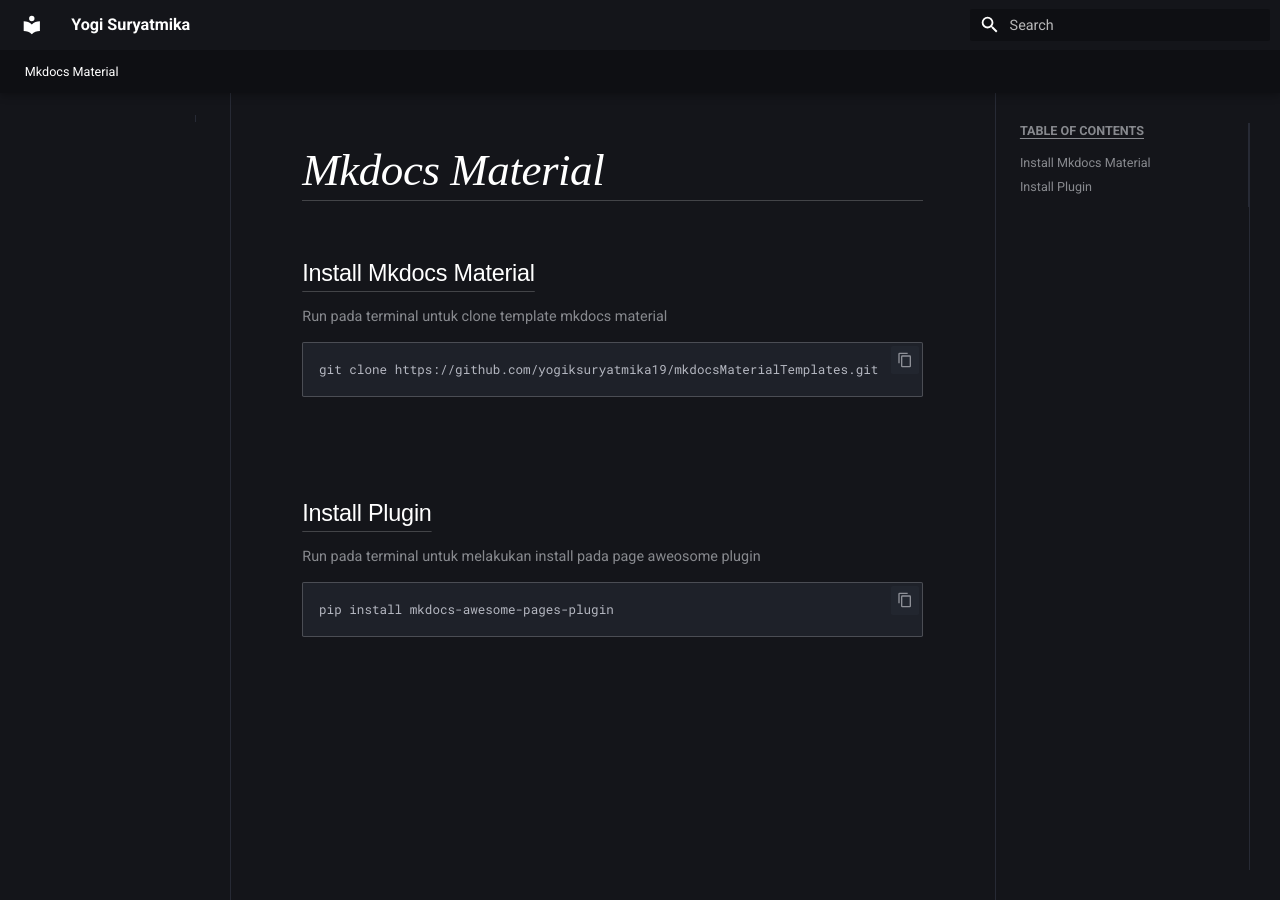
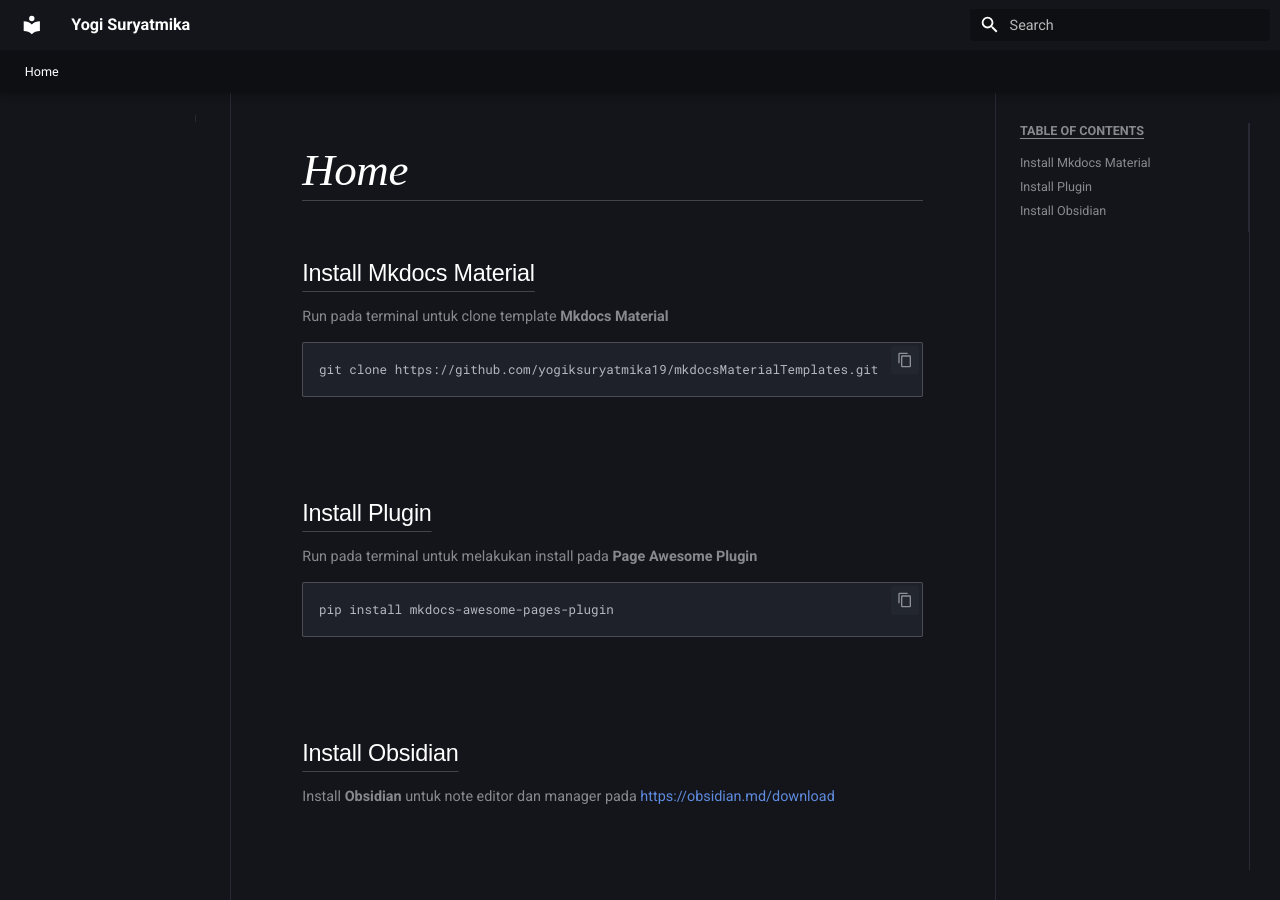
Before and after one commit to yogiksuryatmika19/mkdocsMaterialTemplates, an MkDocs documentation site: the page built from docs/index.md, in a window 1280 px wide and 900 px high. Built offline with MkDocs 1.6.1 and Material for MkDocs 9.7.7, drawn with Linux system fonts in a browser that asks for light colours.

Commit message:
last of the last fix

````diff
--- a/docs/index.md
+++ b/docs/index.md
@@ -1,8 +1,8 @@
-# Mkdocs Material
+# Home
 
 ## Install Mkdocs Material
 
-Run pada terminal untuk clone template mkdocs material
+Run pada terminal untuk clone template **Mkdocs Material**
 
 ```shell
 git clone https://github.com/yogiksuryatmika19/mkdocsMaterialTemplates.git
@@ -10,8 +10,12 @@ git clone https://github.com/yogiksuryatmika19/mkdocsMaterialTemplates.git
 
 ## Install Plugin
 
-Run pada terminal untuk melakukan install pada page aweosome plugin
+Run pada terminal untuk melakukan install pada **Page Awesome Plugin**
 
 ```shell
 pip install mkdocs-awesome-pages-plugin
 ```
+
+## Install Obsidian
+
+Install **Obsidian** untuk note editor dan manager pada <https://obsidian.md/download>
````
Also changed, not shown: docs/Images/index-1779628926735.png (added), 6 other files.
